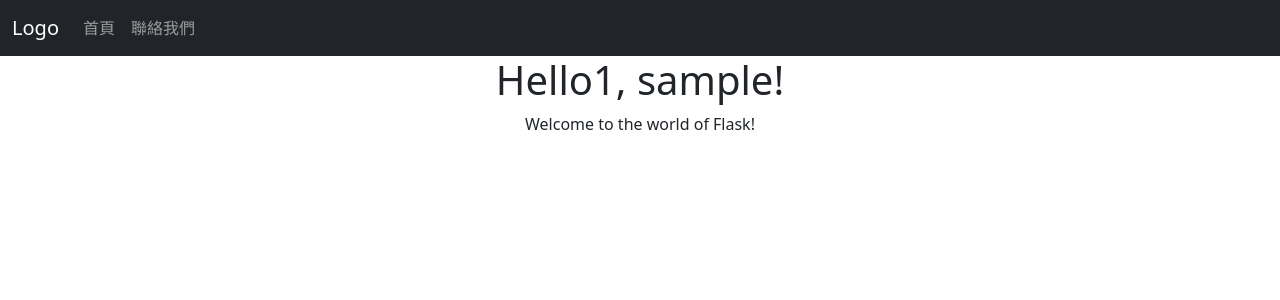
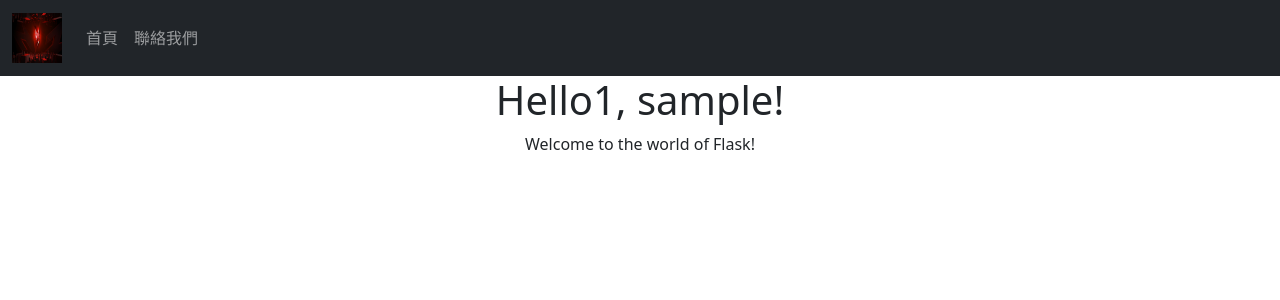
Before and after one commit to 3B032049/cloudwork5, a Flask app: a page that uses templates/user.html in a window 1280 px wide. Shown: the top 300 px of the page. Run offline with Flask 3, Linux system fonts and the light colour scheme; some libraries are stand-ins or nearby versions.

Commit message:
logo圖片

```diff
--- a/templates/user.html
+++ b/templates/user.html
@@ -3,7 +3,9 @@
 {% block content %}
    <nav class="navbar navbar-expand-sm bg-dark navbar-dark">
         <div class="container-fluid">
-            <a class="navbar-brand" href="{{url_for('index')}}">Logo</a>
+            <a class="navbar-brand" href="{{url_for('index')}}">
+                <img src="{{url_for('static',filename='img/home.jpg')}}" width="50" height="50">
+            </a>
             <button class="navbar-toggler" type="button" data-bs-toggle="collapse"
                     data-bs-target="#collapsibleNavbar">/
                 <span class="navbar-toggler-icon"></span>
```
Also changed, not shown: static/img/home.jpg (added).
